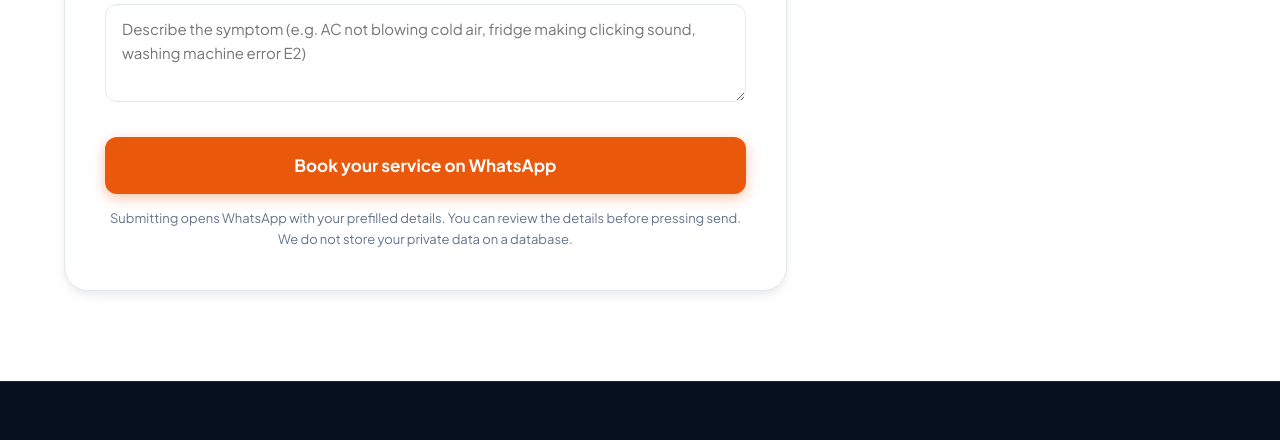
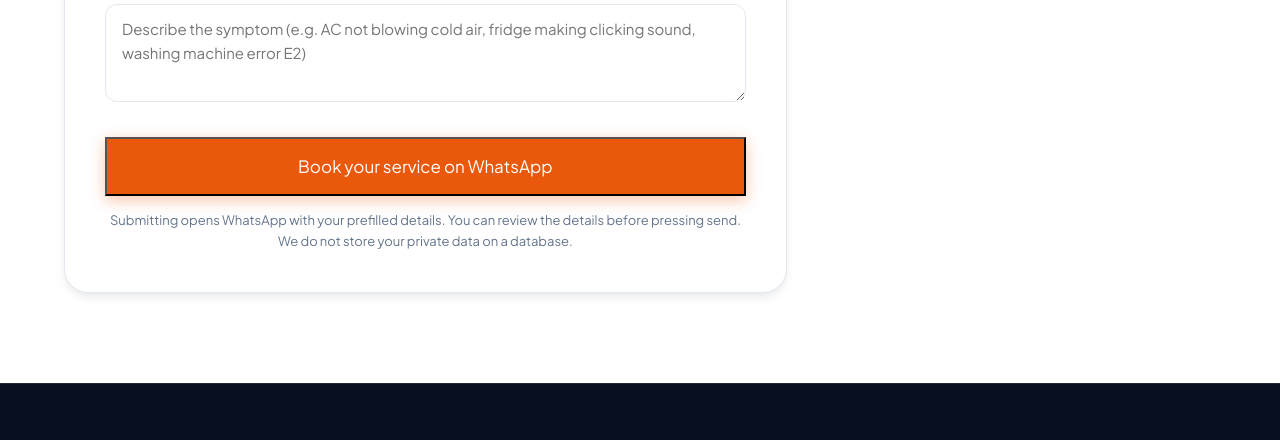
Before and after one commit to ragavaranjith1999-prog/fixyo, a plain HTML site: page booking.html in a window 1280 px wide. Shown: the part 1040-1480 px from the top of the page. Drawn offline with Linux system fonts and the light colour scheme.

```diff
--- a/booking.html
+++ b/booking.html
@@ -240,7 +240,7 @@
               </div>
 
               <div style="margin-top:28px;">
-                <button type="submit" class="btn btn-primary" style="width:100%; padding:14px; font-size:1.0625rem;">
+                <button type="submit" class="btn-primary" style="width:100%; padding:14px; font-size:1.0625rem;">
                 Book your service on WhatsApp
                 </button>
               </div>
```
